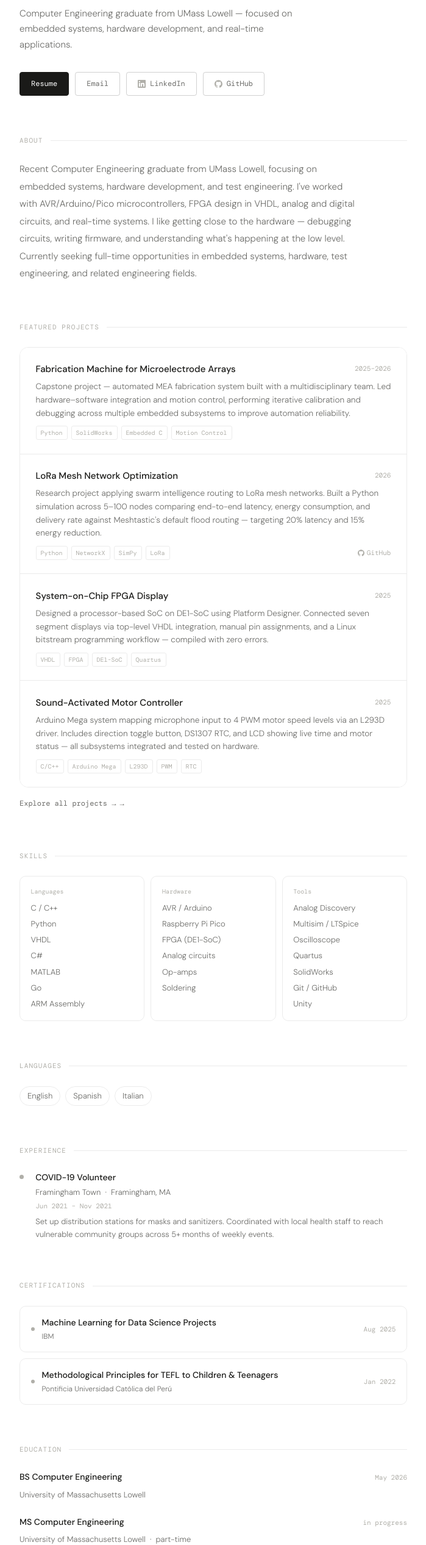
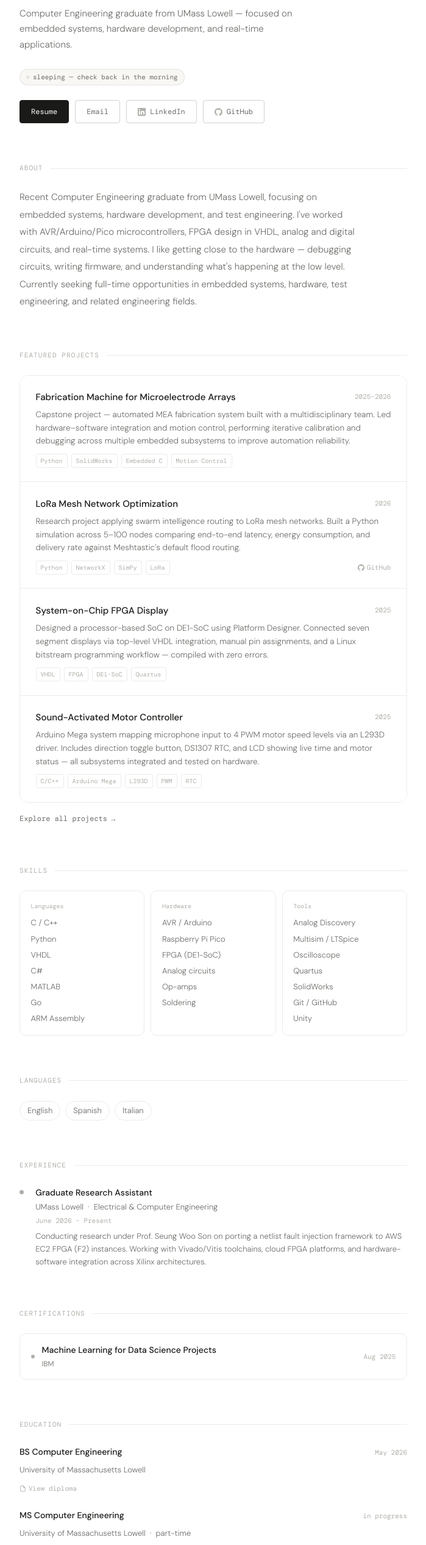
Before and after one commit to Gustavo160902/Gustavo160902.github.io, a plain HTML site: page index.html in a window 1280 px wide. Shown: the part 207-2740 px from the top of the page at 61% size, without its empty margins (290-989 px from the left). Drawn offline with nearby package versions, Linux system fonts and the light colour scheme.

Commit message:
Enhance styling and greeting functionality
Refactor CSS styles for dark mode and improve layout consistency. Update greeting logic in JavaScript for better user experience.

```diff
--- a/index.html
+++ b/index.html
@@ -8,7 +8,6 @@
   <link href="https://fonts.googleapis.com/css2?family=DM+Mono:wght@400;500&family=DM+Sans:wght@300;400;500&display=swap" rel="stylesheet" />
   <style>
     *, *::before, *::after { box-sizing: border-box; margin: 0; padding: 0; }
-
     :root {
       --bg: #ffffff;
       --surface: #f8f7f4;
@@ -18,78 +17,46 @@
       --border: rgba(0,0,0,0.08);
       --border-hover: rgba(0,0,0,0.18);
     }
-
-    body {
-      font-family: 'DM Sans', sans-serif;
-      background: var(--bg);
-      color: var(--text);
-      font-size: 16px;
-      line-height: 1.7;
-      font-weight: 300;
+    @media (prefers-color-scheme: dark) {
+      :root {
+        --bg: #141413;
+        --surface: #1e1e1c;
+        --text: #efefec;
+        --muted: #9a9a96;
+        --hint: #5e5e5b;
+        --border: rgba(255,255,255,0.08);
+        --border-hover: rgba(255,255,255,0.18);
+      }
     }
-
-    @keyframes fadeUp {
-      from { opacity: 0; transform: translateY(18px); }
-      to   { opacity: 1; transform: translateY(0); }
-    }
+    body { font-family: 'DM Sans', sans-serif; background: var(--bg); color: var(--text); font-size: 16px; line-height: 1.7; font-weight: 300; }
+    @keyframes fadeUp { from { opacity: 0; transform: translateY(18px); } to { opacity: 1; transform: translateY(0); } }
     .fade { opacity: 0; animation: fadeUp 0.55s ease forwards; }
-    .d1 { animation-delay: 0.05s; }
-    .d2 { animation-delay: 0.15s; }
-    .d3 { animation-delay: 0.25s; }
-    .d4 { animation-delay: 0.35s; }
-    .d5 { animation-delay: 0.45s; }
-    .d6 { animation-delay: 0.55s; }
-    .d7 { animation-delay: 0.65s; }
-
+    .d1 { animation-delay: 0.05s; } .d2 { animation-delay: 0.15s; } .d3 { animation-delay: 0.25s; }
+    .d4 { animation-delay: 0.35s; } .d5 { animation-delay: 0.45s; } .d6 { animation-delay: 0.55s; } .d7 { animation-delay: 0.65s; }
     .page { max-width: 700px; margin: 0 auto; padding: 5rem 2rem 7rem; }
-
     .hero { margin-bottom: 4rem; }
     .greeting { font-family: 'DM Mono', monospace; font-size: 12px; color: var(--hint); letter-spacing: 0.08em; margin-bottom: 1rem; }
     h1 { font-size: 2.4rem; font-weight: 300; letter-spacing: -0.8px; line-height: 1.15; margin-bottom: 0.75rem; }
     h1 strong { font-weight: 500; }
-    .tagline { font-size: 15px; color: var(--muted); margin-bottom: 2rem; max-width: 480px; line-height: 1.7; }
+    .tagline { font-size: 15px; color: var(--muted); margin-bottom: 1.5rem; max-width: 480px; line-height: 1.7; }
+    .now-badge { display: inline-flex; align-items: center; gap: 6px; font-family: 'DM Mono', monospace; font-size: 11px; color: var(--muted); background: var(--surface); border: 0.5px solid var(--border); border-radius: 20px; padding: 3px 10px; margin-bottom: 1.5rem; }
+    .now-dot { width: 5px; height: 5px; border-radius: 50%; background: var(--hint); animation: pulse 2s infinite; flex-shrink: 0; }
+    .now-dot.active { background: #4caf50; }
+    @keyframes pulse { 0%, 100% { opacity: 1; } 50% { opacity: 0.3; } }
     .hero-links { display: flex; gap: 10px; flex-wrap: wrap; }
-
-    .btn {
-      font-family: 'DM Mono', monospace;
-      font-size: 12px;
-      padding: 8px 18px;
-      border: 0.5px solid var(--border-hover);
-      border-radius: 4px;
-      color: var(--muted);
-      background: transparent;
-      text-decoration: none;
-      cursor: pointer;
-      transition: background 0.2s, color 0.2s, border-color 0.2s;
-      display: inline-flex;
-      align-items: center;
-      gap: 7px;
-    }
+    .btn { font-family: 'DM Mono', monospace; font-size: 12px; padding: 8px 18px; border: 0.5px solid var(--border-hover); border-radius: 4px; color: var(--muted); background: transparent; text-decoration: none; cursor: pointer; transition: background 0.2s, color 0.2s, border-color 0.2s; display: inline-flex; align-items: center; gap: 7px; }
     .btn svg { width: 13px; height: 13px; flex-shrink: 0; transition: fill 0.2s; }
     .btn:hover { background: var(--surface); color: var(--text); }
     .btn.primary { background: var(--text); color: var(--bg); border-color: var(--text); }
     .btn.primary:hover { opacity: 0.8; }
     .btn-linkedin:hover { background: #e8f0fe; color: #0a66c2; border-color: #0a66c2; }
     .btn-linkedin:hover svg { fill: #0a66c2; }
-    .btn-github:hover { background: #f0f0ee; color: #24292e; border-color: #24292e; }
-    .btn-github:hover svg { fill: #24292e; }
-
+    .btn-github:hover { background: var(--surface); color: var(--text); border-color: var(--border-hover); }
+    .btn-github:hover svg { fill: var(--text); }
     .section { margin-bottom: 4rem; }
-    .section-label {
-      font-family: 'DM Mono', monospace;
-      font-size: 11px;
-      color: var(--hint);
-      letter-spacing: 0.1em;
-      text-transform: uppercase;
-      display: flex;
-      align-items: center;
-      gap: 12px;
-      margin-bottom: 1.5rem;
-    }
+    .section-label { font-family: 'DM Mono', monospace; font-size: 11px; color: var(--hint); letter-spacing: 0.1em; text-transform: uppercase; display: flex; align-items: center; gap: 12px; margin-bottom: 1.5rem; }
     .section-label::after { content: ''; flex: 1; height: 0.5px; background: var(--border); }
-
     .about-text { font-size: 15px; line-height: 1.9; color: var(--muted); max-width: 560px; }
-
     .projects { display: flex; flex-direction: column; gap: 1px; border: 0.5px solid var(--border); border-radius: 14px; overflow: hidden; }
     .card { padding: 1.4rem 1.6rem; background: var(--bg); border-bottom: 0.5px solid var(--border); transition: background 0.2s; display: block; }
     .card:last-child { border-bottom: none; }
@@ -102,23 +69,19 @@
     .tags { display: flex; gap: 6px; flex-wrap: wrap; }
     .tag { font-family: 'DM Mono', monospace; font-size: 10px; padding: 2px 7px; border: 0.5px solid var(--border); border-radius: 3px; color: var(--hint); }
     .card-link { font-family: 'DM Mono', monospace; font-size: 11px; color: var(--hint); text-decoration: none; display: inline-flex; align-items: center; gap: 4px; transition: color 0.2s; flex-shrink: 0; }
-    .card-link:hover { color: #24292e; }
+    .card-link:hover { color: var(--text); }
     .card-link svg { width: 11px; height: 11px; }
-
     .all-link { display: inline-flex; align-items: center; gap: 6px; margin-top: 1rem; font-family: 'DM Mono', monospace; font-size: 12px; color: var(--muted); text-decoration: none; transition: color 0.2s; }
     .all-link:hover { color: var(--text); }
     .all-link .arrow { transition: transform 0.2s; display: inline-block; }
     .all-link:hover .arrow { transform: translateX(4px); }
-
     .skills-grid { display: grid; grid-template-columns: repeat(auto-fit, minmax(150px, 1fr)); gap: 10px; }
     .skill-group { padding: 1rem 1.1rem; border: 0.5px solid var(--border); border-radius: 10px; }
     .skill-group-title { font-family: 'DM Mono', monospace; font-size: 10px; color: var(--hint); margin-bottom: 8px; }
     .skill-list { display: flex; flex-direction: column; gap: 4px; }
     .skill-item { font-size: 13px; color: var(--muted); }
-
     .lang-row { display: flex; gap: 8px; flex-wrap: wrap; }
     .lang-pill { font-size: 13px; color: var(--muted); padding: 4px 12px; border: 0.5px solid var(--border); border-radius: 20px; }
-
     .timeline { display: flex; flex-direction: column; }
     .timeline-item { display: flex; gap: 1.2rem; padding-bottom: 1.5rem; }
     .timeline-item:last-child { padding-bottom: 0; }
@@ -130,7 +93,6 @@
     .timeline-place { font-size: 13px; color: var(--muted); }
     .timeline-date { font-family: 'DM Mono', monospace; font-size: 11px; color: var(--hint); margin-top: 2px; margin-bottom: 6px; }
     .timeline-desc { font-size: 13px; color: var(--muted); line-height: 1.6; }
-
     .certs { display: flex; flex-direction: column; gap: 10px; }
     .cert-card { display: flex; align-items: center; justify-content: space-between; gap: 12px; padding: 0.9rem 1.1rem; border: 0.5px solid var(--border); border-radius: 10px; text-decoration: none; color: inherit; transition: background 0.2s, border-color 0.2s; }
     .cert-card:hover { background: var(--surface); border-color: var(--border-hover); }
@@ -139,27 +101,29 @@
     .cert-name { font-size: 14px; font-weight: 500; }
     .cert-org { font-size: 12px; color: var(--muted); margin-top: 1px; }
     .cert-date { font-family: 'DM Mono', monospace; font-size: 11px; color: var(--hint); flex-shrink: 0; }
-
     .edu-item { display: flex; flex-direction: column; gap: 6px; }
     .edu-row { display: flex; justify-content: space-between; align-items: baseline; gap: 12px; }
     .edu-degree { font-size: 14px; font-weight: 500; }
     .edu-date { font-family: 'DM Mono', monospace; font-size: 11px; color: var(--hint); }
     .edu-school { font-size: 13px; color: var(--muted); }
-
+    .edu-diploma { font-family: 'DM Mono', monospace; font-size: 11px; color: var(--hint); text-decoration: none; display: inline-flex; align-items: center; gap: 4px; margin-top: 4px; transition: color 0.2s; }
+    .edu-diploma:hover { color: var(--text); }
     .contact-row { display: flex; gap: 10px; flex-wrap: wrap; }
     .footer { margin-top: 5rem; font-family: 'DM Mono', monospace; font-size: 11px; color: var(--hint); }
   </style>
 </head>
 <body>
 <div class="page">
-
   <div class="hero">
-    <div class="greeting fade d1">hey, welcome</div>
+    <div class="greeting fade d1" id="greeting">hey, welcome</div>
     <div style="display:flex;align-items:center;gap:1rem;margin-bottom:0.75rem" class="fade d2">
       <img src="images/profile_1.jpg" alt="Gustavo Lujan Centeno" style="width:56px;height:56px;border-radius:50%;object-fit:cover;border:0.5px solid rgba(0,0,0,0.1);" />
       <h1 style="margin-bottom:0">I'm <strong>Gustavo</strong><br>Lujan Centeno</h1>
     </div>
     <p class="tagline fade d3">Computer Engineering graduate from UMass Lowell — focused on embedded systems, hardware development, and real-time applications.</p>
+    <div class="fade d3">
+      <div class="now-badge"><span class="now-dot" id="now-dot"></span><span id="now-status">loading...</span></div>
+    </div>
     <div class="hero-links fade d4">
       <a class="btn primary" href="resume.pdf" target="_blank">Resume</a>
       <a class="btn" href="mailto:gustavo_lujancenteno@student.uml.edu">Email</a>
@@ -182,7 +146,6 @@
   <div class="section fade d5">
     <div class="section-label">Featured projects</div>
     <div class="projects">
-
       <div class="card">
         <div class="card-top">
           <span class="card-name">Fabrication Machine for Microelectrode Arrays</span>
@@ -193,13 +156,12 @@
           <div class="tags"><span class="tag">Python</span><span class="tag">SolidWorks</span><span class="tag">Embedded C</span><span class="tag">Motion Control</span></div>
         </div>
       </div>
-
       <div class="card">
         <div class="card-top">
           <span class="card-name">LoRa Mesh Network Optimization</span>
           <span class="card-year">2026</span>
         </div>
-        <p class="card-desc">Research project applying swarm intelligence routing to LoRa mesh networks. Built a Python simulation across 5–100 nodes comparing end-to-end latency, energy consumption, and delivery rate against Meshtastic's default flood routing — targeting 20% latency and 15% energy reduction.</p>
+        <p class="card-desc">Research project applying swarm intelligence routing to LoRa mesh networks. Built a Python simulation across 5–100 nodes comparing end-to-end latency, energy consumption, and delivery rate against Meshtastic's default flood routing.</p>
         <div class="card-footer">
           <div class="tags"><span class="tag">Python</span><span class="tag">NetworkX</span><span class="tag">SimPy</span><span class="tag">LoRa</span></div>
           <a class="card-link" href="https://github.com/CharlamadaV2/nd_mini_research" target="_blank">
@@ -208,7 +170,6 @@
           </a>
         </div>
       </div>
-
       <div class="card">
         <div class="card-top">
           <span class="card-name">System-on-Chip FPGA Display</span>
@@ -219,7 +180,6 @@
           <div class="tags"><span class="tag">VHDL</span><span class="tag">FPGA</span><span class="tag">DE1-SoC</span><span class="tag">Quartus</span></div>
         </div>
       </div>
-
       <div class="card">
         <div class="card-top">
           <span class="card-name">Sound-Activated Motor Controller</span>
@@ -230,9 +190,8 @@
           <div class="tags"><span class="tag">C/C++</span><span class="tag">Arduino Mega</span><span class="tag">L293D</span><span class="tag">PWM</span><span class="tag">RTC</span></div>
         </div>
       </div>
-
     </div>
-    <a class="all-link" href="projects.html">Explore all projects → <span class="arrow">→</span></a>
+    <a class="all-link" href="projects.html">Explore all projects <span class="arrow">→</span></a>
   </div>
 
   <div class="section fade d5">
@@ -294,10 +253,10 @@
           <div class="timeline-line"></div>
         </div>
         <div>
-          <div class="timeline-role">COVID-19 Volunteer</div>
-          <div class="timeline-place">Framingham Town &nbsp;·&nbsp; Framingham, MA</div>
-          <div class="timeline-date">Jun 2021 – Nov 2021</div>
-          <div class="timeline-desc">Set up distribution stations for masks and sanitizers. Coordinated with local health staff to reach vulnerable community groups across 5+ months of weekly events.</div>
+          <div class="timeline-role">Graduate Research Assistant</div>
+          <div class="timeline-place">UMass Lowell &nbsp;·&nbsp; Electrical & Computer Engineering</div>
+          <div class="timeline-date">June 2026 – Present</div>
+          <div class="timeline-desc">Conducting research under Prof. Seung Woo Son on porting a netlist fault injection framework to AWS EC2 FPGA (F2) instances. Working with Vivado/Vitis toolchains, cloud FPGA platforms, and hardware-software integration across Xilinx architectures.</div>
         </div>
       </div>
     </div>
@@ -316,16 +275,6 @@
         </div>
         <div class="cert-date">Aug 2025</div>
       </a>
-      <div class="cert-card">
-        <div class="cert-left">
-          <div class="cert-dot"></div>
-          <div>
-            <div class="cert-name">Methodological Principles for TEFL to Children &amp; Teenagers</div>
-            <div class="cert-org">Pontificia Universidad Católica del Perú</div>
-          </div>
-        </div>
-        <div class="cert-date">Jan 2022</div>
-      </div>
     </div>
   </div>
 
@@ -337,7 +286,11 @@
         <span class="edu-date">May 2026</span>
       </div>
       <div class="edu-school">University of Massachusetts Lowell</div>
-      <div style="margin-top: 10px;"></div>
+      <a class="edu-diploma" href="images/Diploma_Gustavo.pdf" target="_blank">
+        <svg width="11" height="11" viewBox="0 0 24 24" fill="none" stroke="currentColor" stroke-width="2"><path d="M14 2H6a2 2 0 0 0-2 2v16a2 2 0 0 0 2 2h12a2 2 0 0 0 2-2V8z"/><polyline points="14 2 14 8 20 8"/></svg>
+        View diploma
+      </a>
+      <div style="margin-top: 12px;"></div>
       <div class="edu-row">
         <span class="edu-degree">MS Computer Engineering</span>
         <span class="edu-date">in progress</span>
@@ -363,7 +316,28 @@
   </div>
 
   <div class="footer fade d7">Gustavo Lujan Centeno &nbsp;·&nbsp; gustavo160902.github.io</div>
-
 </div>
+<script>
+  const now = new Date();
+  const hour = now.getHours();
+  const day = now.getDay();
+  let greeting, status, active = false;
+  if (day === 6) {
+    greeting = "hey, welcome";
+    status = "not around today, check back tomorrow";
+  } else if (day === 0) {
+    if (hour >= 12 && hour < 16) { greeting = "hey, welcome"; status = "free and reachable today"; active = true; }
+    else { greeting = "hey, welcome"; status = "not around right now, might be later"; }
+  } else {
+    if (hour >= 0 && hour < 7) { greeting = "hey, welcome"; status = "sleeping — check back in the morning"; }
+    else if (hour >= 7 && hour < 8) { greeting = "good morning"; status = "checking emails"; active = true; }
+    else if (hour >= 8 && hour < 15) { greeting = "hey, welcome"; status = "reading docs or working on research"; active = true; }
+    else if (hour >= 15 && hour < 17) { greeting = "hey, welcome"; status = "stepping away for a bit"; }
+    else { greeting = "hey, welcome"; status = "available — feel free to reach out"; active = true; }
+  }
+  document.getElementById('greeting').textContent = greeting;
+  document.getElementById('now-status').textContent = status;
+  if (active) document.getElementById('now-dot').classList.add('active');
+</script>
 </body>
 </html>
```
